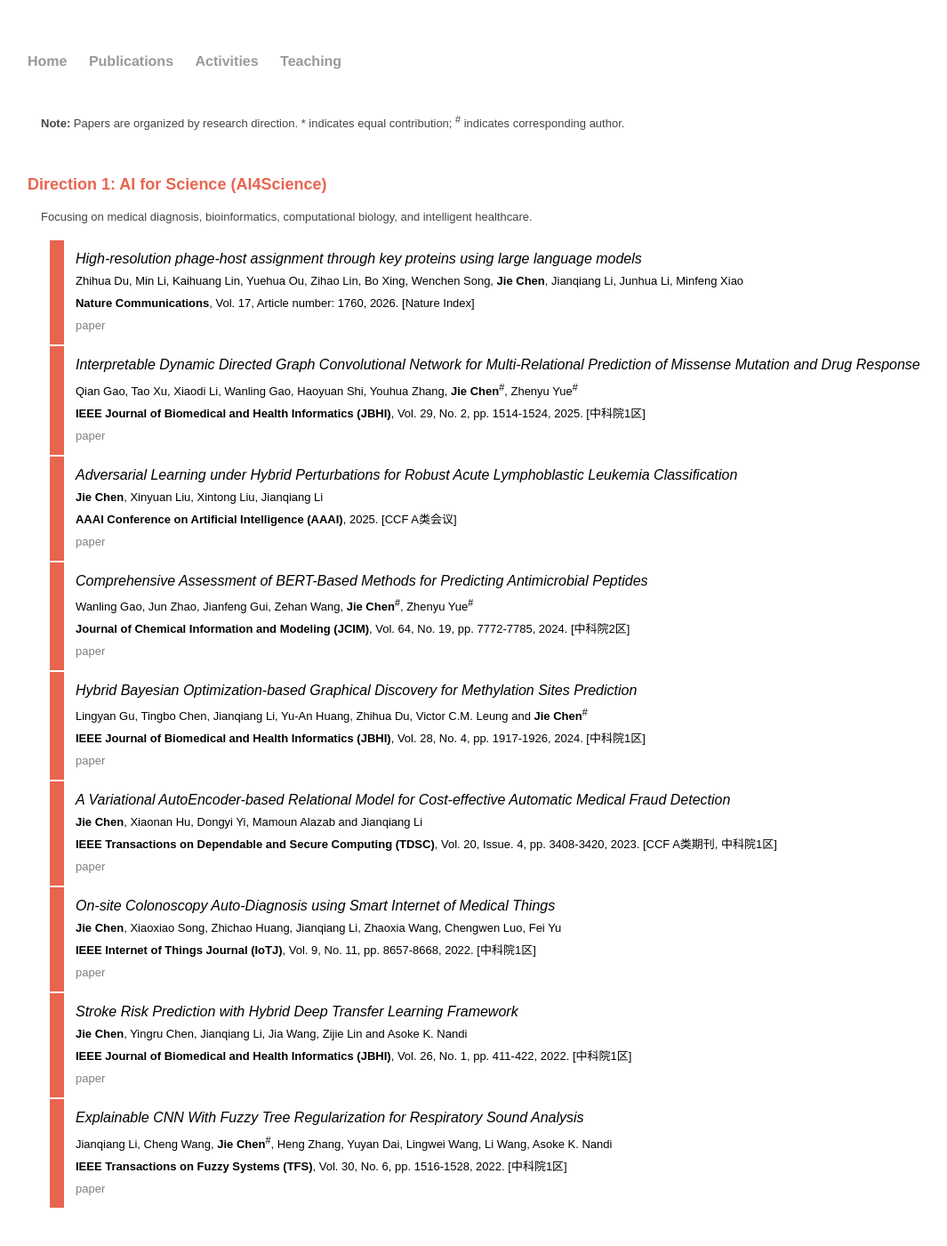
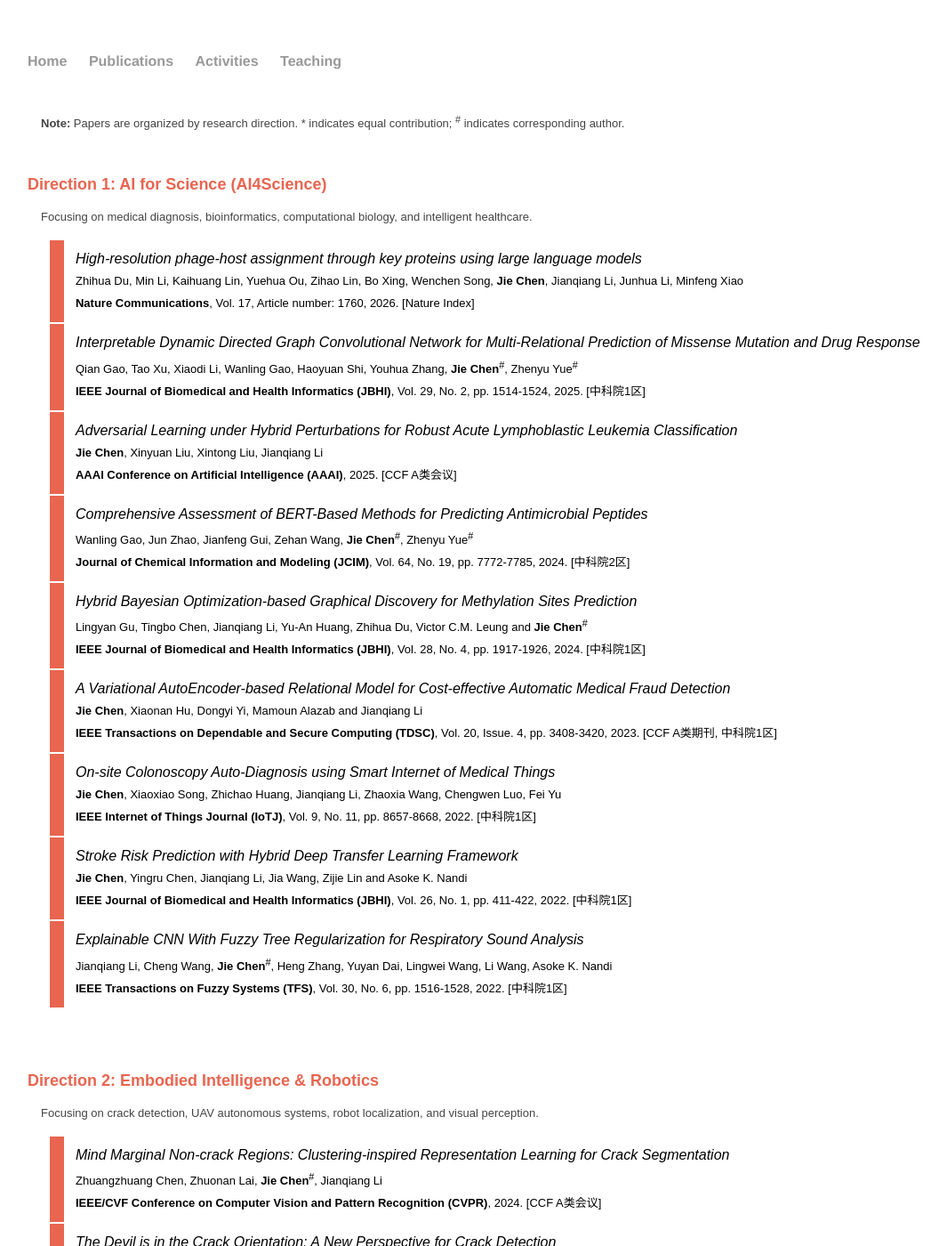
Before and after one commit to arikcj/arikcj.github.io, a Jekyll site: the page built from publications/index.html, in a window 1280 px wide and 1400 px high. Shown: the whole window at 89% size, without its empty margins (161-1226 px from the left). Built offline with Jekyll 4.4.1, drawn with Linux system fonts in a browser that asks for light colours; some of the changed text lies outside the part shown.

Commit message:
Remove all paper links from publications page

```diff
--- a/publications/index.html
+++ b/publications/index.html
@@ -26,7 +26,7 @@ title: Publications
 						<font color="#000000" face="Arial" size="2">Zhihua Du, Min Li, Kaihuang Lin, Yuehua Ou, Zihao Lin, Bo Xing, Wenchen Song, <b>Jie Chen</b>, Jianqiang Li, Junhua Li, Minfeng Xiao</font><b><font color="#000000" face="Arial" size="2"><br></font></b>
 						<font face="Arial" size="2"><b>Nature Communications</b>, Vol. 17, Article number: 1760, 2026. [Nature Index]</font><br>
 					<font face="Arial" size="2">
-					<a href="#"><font color="#808080"><font color="#808080">paper</font></font></a>
+
 				</font></p></td>
 			</tr>
 
@@ -39,7 +39,7 @@ title: Publications
 						<font color="#000000" face="Arial" size="2">Qian Gao, Tao Xu, Xiaodi Li, Wanling Gao, Haoyuan Shi, Youhua Zhang, <b>Jie Chen</b><sup>#</sup>, Zhenyu Yue<sup>#</sup></font><b><font color="#000000" face="Arial" size="2"><br></font></b>
 						<font face="Arial" size="2"><b>IEEE Journal of Biomedical and Health Informatics (JBHI)</b>, Vol. 29, No. 2, pp. 1514-1524, 2025. [中科院1区]</font><br>
 					<font face="Arial" size="2">
-					<a href="https://doi.org/10.1109/JBHI.2024.3483316"><font color="#808080"><font color="#808080">paper</font></font></a>
+
 				</font></p></td>
 			</tr>
 
@@ -52,7 +52,7 @@ title: Publications
 						<font color="#000000" face="Arial" size="2"><b>Jie Chen</b>, Xinyuan Liu, Xintong Liu, Jianqiang Li</font><b><font color="#000000" face="Arial" size="2"><br></font></b>
 						<font face="Arial" size="2"><b>AAAI Conference on Artificial Intelligence (AAAI)</b>, 2025. [CCF A类会议]</font><br>
 					<font face="Arial" size="2">
-					<a href="https://ojs.aaai.org/index.php/AAAI/article/view/32489"><font color="#808080"><font color="#808080">paper</font></font></a>
+
 				</font></p></td>
 			</tr>
 
@@ -65,7 +65,7 @@ title: Publications
 						<font color="#000000" face="Arial" size="2">Wanling Gao, Jun Zhao, Jianfeng Gui, Zehan Wang, <b>Jie Chen</b><sup>#</sup>, Zhenyu Yue<sup>#</sup></font><b><font color="#000000" face="Arial" size="2"><br></font></b>
 						<font face="Arial" size="2"><b>Journal of Chemical Information and Modeling (JCIM)</b>, Vol. 64, No. 19, pp. 7772-7785, 2024. [中科院2区]</font><br>
 					<font face="Arial" size="2">
-					<a href="https://pubmed.ncbi.nlm.nih.gov/39316765/"><font color="#808080"><font color="#808080">paper</font></font></a>
+
 				</font></p></td>
 			</tr>
 
@@ -78,7 +78,7 @@ title: Publications
 						<font color="#000000" face="Arial" size="2">Lingyan Gu, Tingbo Chen, Jianqiang Li, Yu-An Huang, Zhihua Du, Victor C.M. Leung and <b>Jie Chen</b><sup>#</sup></font><b><font color="#000000" face="Arial" size="2"><br></font></b>
 						<font face="Arial" size="2"><b>IEEE Journal of Biomedical and Health Informatics (JBHI)</b>, Vol. 28, No. 4, pp. 1917-1926, 2024. [中科院1区]</font><br>
 					<font face="Arial" size="2">
-					<a href="https://ieeexplore.ieee.org/document/10380667"><font color="#808080"><font color="#808080">paper</font></font></a>
+
 				</font></p></td>
 			</tr>
 
@@ -91,7 +91,7 @@ title: Publications
 						<font color="#000000" face="Arial" size="2"><b>Jie Chen</b>, Xiaonan Hu, Dongyi Yi, Mamoun Alazab and Jianqiang Li</font><b><font color="#000000" face="Arial" size="2"><br></font></b>
 						<font face="Arial" size="2"><b>IEEE Transactions on Dependable and Secure Computing (TDSC)</b>, Vol. 20, Issue. 4, pp. 3408-3420, 2023. [CCF A类期刊, 中科院1区]</font><br>
 					<font face="Arial" size="2">
-					<a href="https://ieeexplore.ieee.org/document/10167854"><font color="#808080"><font color="#808080">paper</font></font></a>
+
 				</font></p></td>
 			</tr>
 
@@ -104,7 +104,7 @@ title: Publications
 						<font color="#000000" face="Arial" size="2"><b>Jie Chen</b>, Xiaoxiao Song, Zhichao Huang, Jianqiang Li, Zhaoxia Wang, Chengwen Luo, Fei Yu</font><b><font color="#000000" face="Arial" size="2"><br></font></b>
 						<font face="Arial" size="2"><b>IEEE Internet of Things Journal (IoTJ)</b>, Vol. 9, No. 11, pp. 8657-8668, 2022. [中科院1区]</font><br>
 					<font face="Arial" size="2">
-					<a href="https://ieeexplore.ieee.org/document/9463702"><font color="#808080"><font color="#808080">paper</font></font></a>
+
 				</font></p></td>
 			</tr>
 
@@ -117,7 +117,7 @@ title: Publications
 						<font color="#000000" face="Arial" size="2"><b>Jie Chen</b>, Yingru Chen, Jianqiang Li, Jia Wang, Zijie Lin and Asoke K. Nandi</font><b><font color="#000000" face="Arial" size="2"><br></font></b>
 						<font face="Arial" size="2"><b>IEEE Journal of Biomedical and Health Informatics (JBHI)</b>, Vol. 26, No. 1, pp. 411-422, 2022. [中科院1区]</font><br>
 					<font face="Arial" size="2">
-					<a href="https://ieeexplore.ieee.org/document/9453166"><font color="#808080"><font color="#808080">paper</font></font></a>
+
 				</font></p></td>
 			</tr>
 
@@ -130,7 +130,7 @@ title: Publications
 						<font color="#000000" face="Arial" size="2">Jianqiang Li, Cheng Wang, <b>Jie Chen</b><sup>#</sup>, Heng Zhang, Yuyan Dai, Lingwei Wang, Li Wang, Asoke K. Nandi</font><b><font color="#000000" face="Arial" size="2"><br></font></b>
 						<font face="Arial" size="2"><b>IEEE Transactions on Fuzzy Systems (TFS)</b>, Vol. 30, No. 6, pp. 1516-1528, 2022. [中科院1区]</font><br>
 					<font face="Arial" size="2">
-					<a href="https://ieeexplore.ieee.org/document/9954099"><font color="#808080"><font color="#808080">paper</font></font></a>
+
 				</font></p></td>
 			</tr>
 
@@ -155,7 +155,7 @@ title: Publications
 						<font color="#000000" face="Arial" size="2">Zhuangzhuang Chen, Zhuonan Lai, <b>Jie Chen</b><sup>#</sup>, Jianqiang Li</font><b><font color="#000000" face="Arial" size="2"><br></font></b>
 						<font face="Arial" size="2"><b>IEEE/CVF Conference on Computer Vision and Pattern Recognition (CVPR)</b>, 2024. [CCF A类会议]</font><br>
 					<font face="Arial" size="2">
-					<a href="https://openaccess.thecvf.com/content/CVPR2024/html/Chen_Mind_Marginal_Non-Crack_Regions_Clustering-Inspired_Representation_Learning_for_Crack_Segmentation_CVPR_2024_paper.html"><font color="#808080"><font color="#808080">paper</font></font></a>
+
 				</font></p></td>
 			</tr>
 
@@ -168,7 +168,7 @@ title: Publications
 						<font color="#000000" face="Arial" size="2">Zhuangzhuang Chen, Jin Zhang, Zhuonan Lai, Guanming Zhu, Zun Liu, <b>Jie Chen</b><sup>#</sup>, Jianqiang Li</font><b><font color="#000000" face="Arial" size="2"><br></font></b>
 						<font face="Arial" size="2"><b>IEEE/CVF International Conference on Computer Vision (ICCV)</b>, pp. 6653-6663, 2023. [CCF A类会议]</font><br>
 					<font face="Arial" size="2">
-					<a href="https://openaccess.thecvf.com/content/ICCV2023/html/Chen_The_Devil_Is_in_the_Crack_Orientation_A_New_Perspective_for_ICCV_2023_paper.html"><font color="#808080"><font color="#808080">paper</font></font></a>
+
 				</font></p></td>
 			</tr>
 
@@ -181,7 +181,7 @@ title: Publications
 						<font color="#000000" face="Arial" size="2">Zhuangzhuang Chen, <b>Jie Chen</b><sup>#</sup>, Jianqiang Li</font><b><font color="#000000" face="Arial" size="2"><br></font></b>
 						<font face="Arial" size="2"><b>IEEE/CVF Conference on Computer Vision and Pattern Recognition (CVPR)</b>, 2022. [CCF A类会议]</font><br>
 					<font face="Arial" size="2">
-					<a href="https://openaccess.thecvf.com/content/CVPR2022/html/Chen_Geometry-Aware_Guided_Loss_for_Deep_Crack_Recognition_CVPR_2022_paper.html"><font color="#808080"><font color="#808080">paper</font></font></a>
+
 				</font></p></td>
 			</tr>
 
@@ -194,7 +194,7 @@ title: Publications
 						<font color="#000000" face="Arial" size="2">Zhuangzhuang Chen, Qiangyu Chen, Jiahao Zhang, Zhiliang Lin, Xingyu Feng, <b>Jie Chen</b><sup>#</sup>, Jianqiang Li</font><b><font color="#000000" face="Arial" size="2"><br></font></b>
 						<font face="Arial" size="2"><b>AAAI Conference on Artificial Intelligence (AAAI)</b>, 2025. [CCF A类会议]</font><br>
 					<font face="Arial" size="2">
-					<a href="https://ojs.aaai.org/index.php/AAAI/article/view/33755"><font color="#808080"><font color="#808080">paper</font></font></a>
+
 				</font></p></td>
 			</tr>
 
@@ -207,7 +207,7 @@ title: Publications
 						<font color="#000000" face="Arial" size="2">Zhuangzhuang Chen, <b>Jie Chen</b><sup>#</sup>, Jianqiang Li, Victor C.M. Leung</font><b><font color="#000000" face="Arial" size="2"><br></font></b>
 						<font face="Arial" size="2"><b>IEEE Transactions on Automation Science and Engineering (TASE)</b>, 2024. [CCF B类期刊, 中科院2区]</font><br>
 					<font face="Arial" size="2">
-					<a href="https://ieeexplore.ieee.org/document/10530289"><font color="#808080"><font color="#808080">paper</font></font></a>
+
 				</font></p></td>
 			</tr>
 
@@ -220,7 +220,7 @@ title: Publications
 						<font color="#000000" face="Arial" size="2"><b>Jie Chen</b>, Yifan Zhang, Jianqiang Li, Weiming Du, Zhuangzhuang Chen, Zun Liu, Huihui Wang and Victor C.M. Leung</font><b><font color="#000000" face="Arial" size="2"><br></font></b>
 						<font face="Arial" size="2"><b>IEEE Internet of Things Journal (IoTJ)</b>, Vol. 9, No. 12, pp. 9106-9116, 2022. [中科院1区]</font><br>
 					<font face="Arial" size="2">
-					<a href="https://ieeexplore.ieee.org/document/9351541"><font color="#808080"><font color="#808080">paper</font></font></a>
+
 				</font></p></td>
 			</tr>
 
@@ -233,7 +233,7 @@ title: Publications
 						<font color="#000000" face="Arial" size="2">Nuo Xu, Kian Hsiang Low, <b>Jie Chen</b>, Keng Kiat Lim and Etkin Baris Ozgul</font><b><font color="#000000" face="Arial" size="2"><br></font></b>
 						<font face="Arial" size="2"><b>AAAI Conference on Artificial Intelligence (AAAI)</b>, pp. 2585-2592, 2014. [CCF A类会议]</font><br>
 					<font face="Arial" size="2">
-					<a href="https://arxiv.org/abs/1404.5165"><font color="#808080"><font color="#808080">arXiv</font></font></a>
+
 				</font></p></td>
 			</tr>
 
@@ -246,7 +246,7 @@ title: Publications
 						<font color="#000000" face="Arial" size="2">Ruofei Ouyang, Kian Hsiang Low, <b>Jie Chen</b> and Patrick Jaillet</font><b><font color="#000000" face="Arial" size="2"><br></font></b>
 						<font face="Arial" size="2"><b>International Conference on Autonomous Agents and Multiagent Systems (AAMAS)</b>, pp. 573-580, 2014. [CCF B类会议]</font><br>
 					<font face="Arial" size="2">
-					<a href="http://web.mit.edu/jaillet/www/general/aamas14-final.pdf"><font color="#808080"><font color="#808080">paper</font></font></a>
+
 				</font></p></td>
 			</tr>
 
@@ -259,7 +259,7 @@ title: Publications
 						<font color="#000000" face="Arial" size="2">Kian Hsiang Low, <b>Jie Chen</b>, John M. Dolan, Steve Chien and David R. Thompson</font><b><font color="#000000" face="Arial" size="2"><br></font></b>
 						<font face="Arial" size="2"><b>International Conference on Autonomous Agents and Multiagent Systems (AAMAS)</b>, pp. 105-112, 2012. [CCF B类会议]</font><br>
 					<font face="Arial" size="2">
-					<a href="https://www.ifaamas.org/Proceedings/aamas2012/papers/3A_2.pdf"><font color="#808080"><font color="#808080">paper</font></font></a>
+
 				</font></p></td>
 			</tr>
 
@@ -272,7 +272,7 @@ title: Publications
 						<font color="#000000" face="Arial" size="2">Jianqiang Li, Yanyan Cheng and <b>Jie Chen</b><sup>#</sup></font><b><font color="#000000" face="Arial" size="2"><br></font></b>
 						<font face="Arial" size="2"><b>IEEE International Symposium on Autonomous Systems (ISAS)</b>, 2020. [Best Paper Award]</font><br>
 					<font face="Arial" size="2">
-					<a href="https://ieeexplore.ieee.org/document/9378836"><font color="#808080"><font color="#808080">paper</font></font></a>
+
 				</font></p></td>
 			</tr>
 
@@ -297,7 +297,7 @@ title: Publications
 						<font color="#000000" face="Arial" size="2">Adil Nawaz, Jianqiang Li, Victor C.M. Leung, Songlei Wang, <b>Jie Chen</b><sup>#</sup></font><b><font color="#000000" face="Arial" size="2"><br></font></b>
 						<font face="Arial" size="2"><b>IEEE Transactions on Dependable and Secure Computing (TDSC)</b>, 2025. [CCF A类期刊, 中科院1区]</font><br>
 					<font face="Arial" size="2">
-					<a href="https://ieeexplore.ieee.org/document/10918784"><font color="#808080"><font color="#808080">paper</font></font></a>
+
 				</font></p></td>
 			</tr>
 
@@ -310,7 +310,7 @@ title: Publications
 						<font color="#000000" face="Arial" size="2">Adil Nawaz, Guopeng Chen, Muhammad Umair Raza, Zahid Iqbal, Jianqiang Li, Victor C.M. Leung, <b>Jie Chen</b><sup>#</sup></font><b><font color="#000000" face="Arial" size="2"><br></font></b>
 						<font face="Arial" size="2"><b>AAAI Conference on Artificial Intelligence (AAAI)</b>, 2024. [CCF A类会议]</font><br>
 					<font face="Arial" size="2">
-					<a href="https://ojs.aaai.org/index.php/AAAI/article/view/29054"><font color="#808080"><font color="#808080">paper</font></font></a>
+
 				</font></p></td>
 			</tr>
 
@@ -323,7 +323,7 @@ title: Publications
 						<font color="#000000" face="Arial" size="2">Xinyuan Liu, Jianqiang Li, <b>Jie Chen</b><sup>#</sup></font><b><font color="#000000" face="Arial" size="2"><br></font></b>
 						<font face="Arial" size="2"><b>European Conference on Computer Vision (ECCV)</b>, 2022. [CCF B类会议]</font><br>
 					<font face="Arial" size="2">
-					<a href="https://www.ecva.net/papers/eccv_2022/papers_ECCV/html/4727_ECCV_2022_paper.php"><font color="#808080"><font color="#808080">paper</font></font></a>
+
 				</font></p></td>
 			</tr>
 
@@ -336,7 +336,7 @@ title: Publications
 						<font color="#000000" face="Arial" size="2"><b>Jie Chen</b>, Kian Hsiang Low and Patrick Jaillet</font><b><font color="#000000" face="Arial" size="2"><br></font></b>
 						<font face="Arial" size="2"><b>IEEE Transactions on Automation Science and Engineering (TASE)</b>, Vol. 12, Issue. 3, pp. 901-921, 2015. [CCF B类期刊, 中科院1区]</font><br>
 					<font face="Arial" size="2">
-					<a href="https://ieeexplore.ieee.org/document/7090979"><font color="#808080"><font color="#808080">paper</font></font></a>
+
 				</font></p></td>
 			</tr>
 
@@ -349,7 +349,7 @@ title: Publications
 						<font color="#000000" face="Arial" size="2">Kian Hsiang Low, Jiangbo Yu, <b>Jie Chen</b>, Patrick Jaillet</font><b><font color="#000000" face="Arial" size="2"><br></font></b>
 						<font face="Arial" size="2"><b>AAAI Conference on Artificial Intelligence (AAAI)</b>, 2015. [CCF A类会议]</font><br>
 					<font face="Arial" size="2">
-					<a href="https://www.comp.nus.edu.sg/~lowkh/pubs/aaai2015.pdf"><font color="#808080"><font color="#808080">paper</font></font></a>
+
 				</font></p></td>
 			</tr>
 
@@ -362,7 +362,7 @@ title: Publications
 						<font color="#000000" face="Arial" size="2">Tong Teng, <b>Jie Chen</b>, Yehong Zhang and Kian Hsiang Low</font><b><font color="#000000" face="Arial" size="2"><br></font></b>
 						<font face="Arial" size="2"><b>AAAI Conference on Artificial Intelligence (AAAI)</b>, 2020. [CCF A类会议]</font><br>
 					<font face="Arial" size="2">
-					<a href="https://www.comp.nus.edu.sg/~lowkh/pubs/aaai2020.pdf"><font color="#808080"><font color="#808080">paper</font></font></a>
+
 				</font></p></td>
 			</tr>
 
@@ -375,7 +375,7 @@ title: Publications
 						<font color="#000000" face="Arial" size="2"><b>Jie Chen</b>, Nannan Cao, Kian Hsiang Low, Ruofei Ouyang, Colin Keng-Yan Tan and Patrick Jaillet</font><b><font color="#000000" face="Arial" size="2"><br></font></b>
 						<font face="Arial" size="2"><b>Conference on Uncertainty in Artificial Intelligence (UAI)</b>, pp. 152-161, 2013. [CCF B类会议]</font><br>
 					<font face="Arial" size="2">
-					<a href="http://web.mit.edu/jaillet/www/general/uai2013.pdf"><font color="#808080"><font color="#808080">paper</font></font></a>
+
 				</font></p></td>
 			</tr>
 
@@ -388,7 +388,7 @@ title: Publications
 						<font color="#000000" face="Arial" size="2"><b>Jie Chen</b>, Kian Hsiang Low and Colin Keng-Yan Tan</font><b><font color="#000000" face="Arial" size="2"><br></font></b>
 						<font face="Arial" size="2"><b>Robotics: Science and Systems (RSS)</b>, Berlin, Germany, 2013.</font><br>
 					<font face="Arial" size="2">
-					<a href="http://roboticsproceedings.org/rss09/p20.pdf"><font color="#808080"><font color="#808080">paper</font></font></a>
+
 				</font></p></td>
 			</tr>
 
@@ -401,7 +401,7 @@ title: Publications
 						<font color="#000000" face="Arial" size="2"><b>Jie Chen</b>, Kian Hsiang Low, Colin Keng-Yan Tan, Ali Oran, Patrick Jaillet, John M. Dolan, Gaurav S. Sukhatme</font><b><font color="#000000" face="Arial" size="2"><br></font></b>
 						<font face="Arial" size="2"><b>Conference on Uncertainty in Artificial Intelligence (UAI)</b>, 2012. [CCF B类会议]</font><br>
 					<font face="Arial" size="2">
-					<a href="http://web.mit.edu/jaillet/www/general/uai2012e.pdf"><font color="#808080"><font color="#808080">paper</font></font></a>
+
 				</font></p></td>
 			</tr>
 
```
